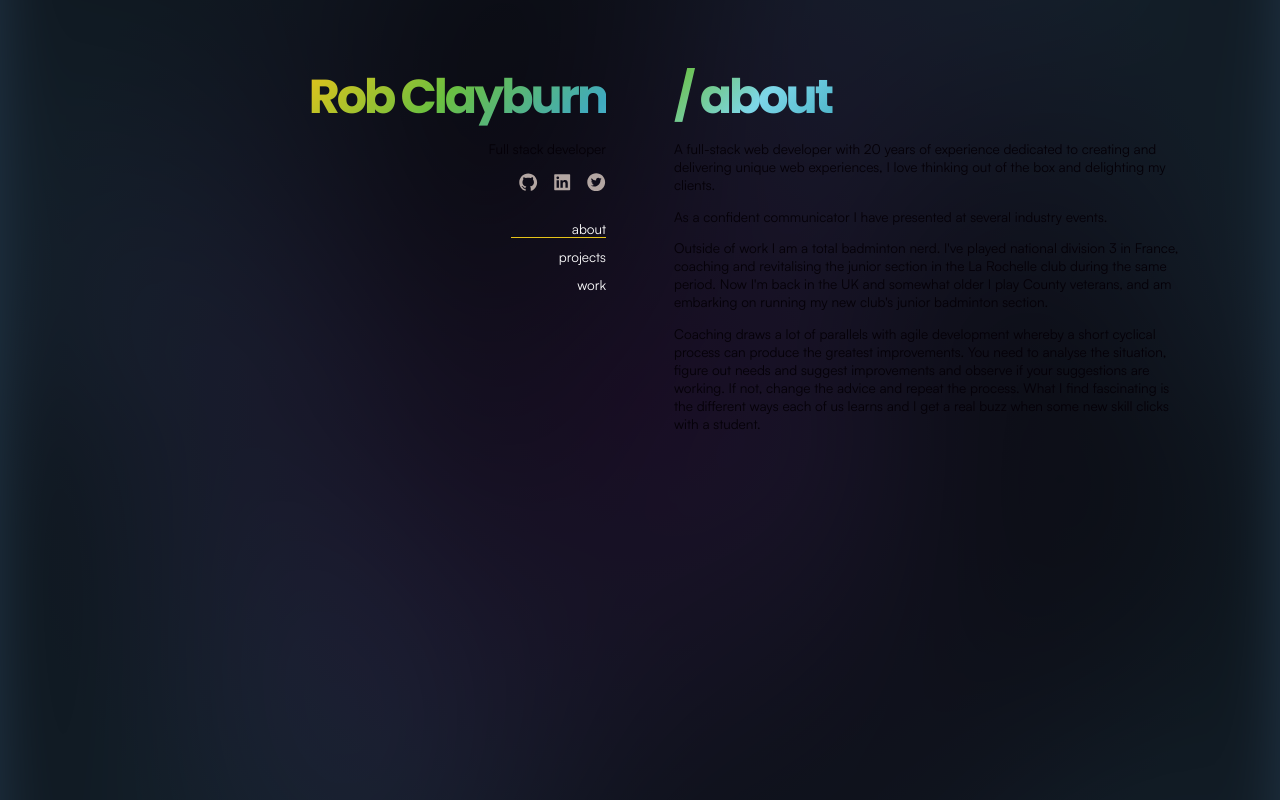
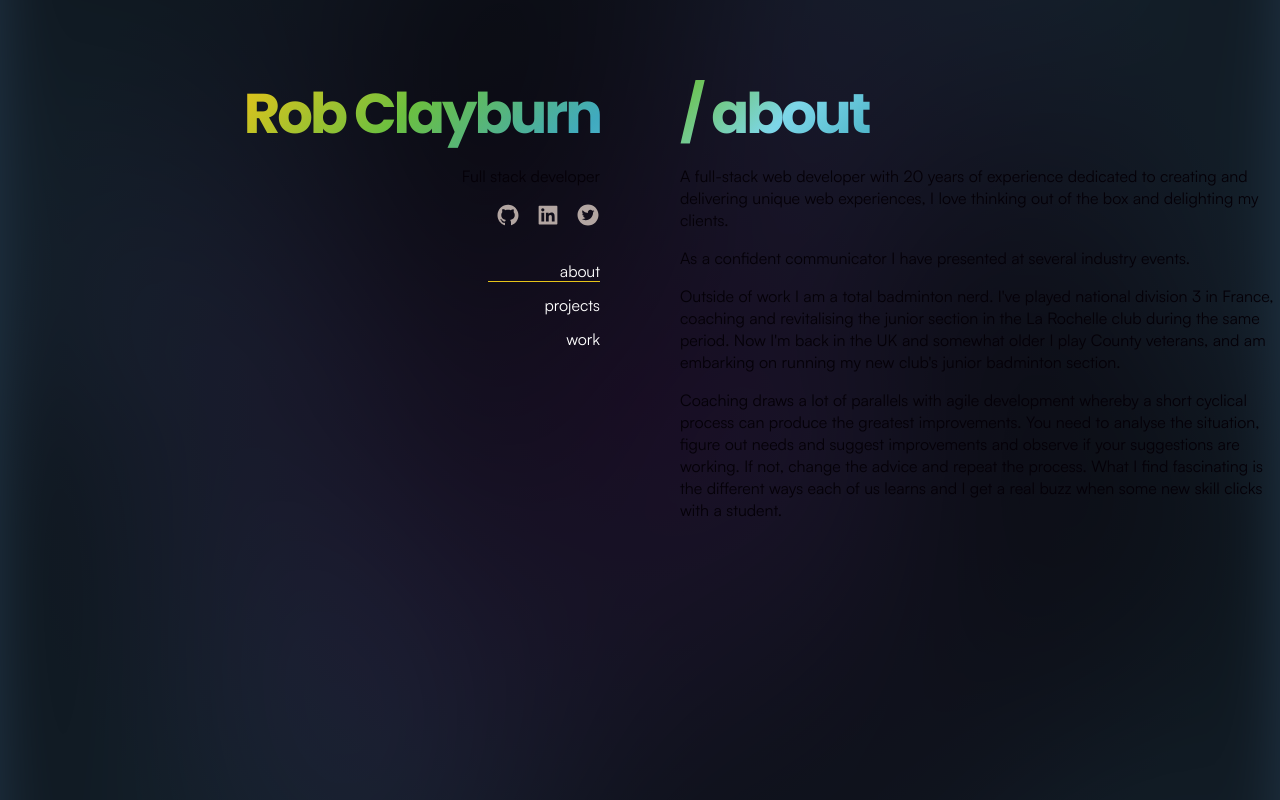
Before and after one commit to pollen8/rob.clayburn.me, a React (Vite) app: page / in a window 1280 px wide. Built offline with nearby package versions, Linux system fonts and the light colour scheme; no server answers.

Commit message:
base font size corrected

```diff
--- a/src/index.css
+++ b/src/index.css
@@ -54,7 +54,7 @@
 :root {
   font-family: Satoshi-Regular, Inter, system-ui, Avenir, Helvetica, Arial, sans-serif;
   color-scheme: light dark;
-  font-size: 0.85rem;
+  font-size: 1rem;
   background-color: #141424;
   background: url('../../images/bg-burn.svg') no-repeat center center fixed;
   /* background-repeat: none; */
```
